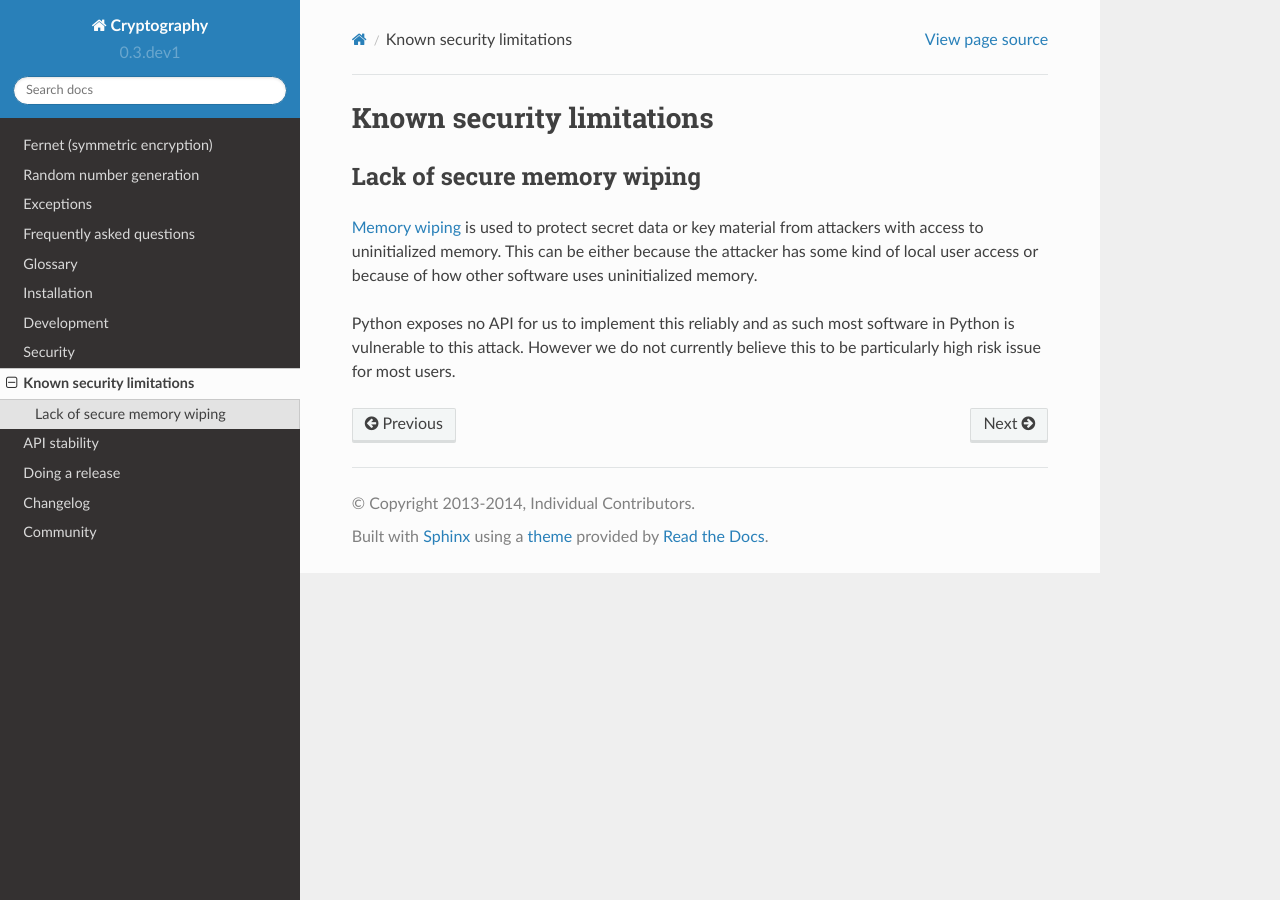
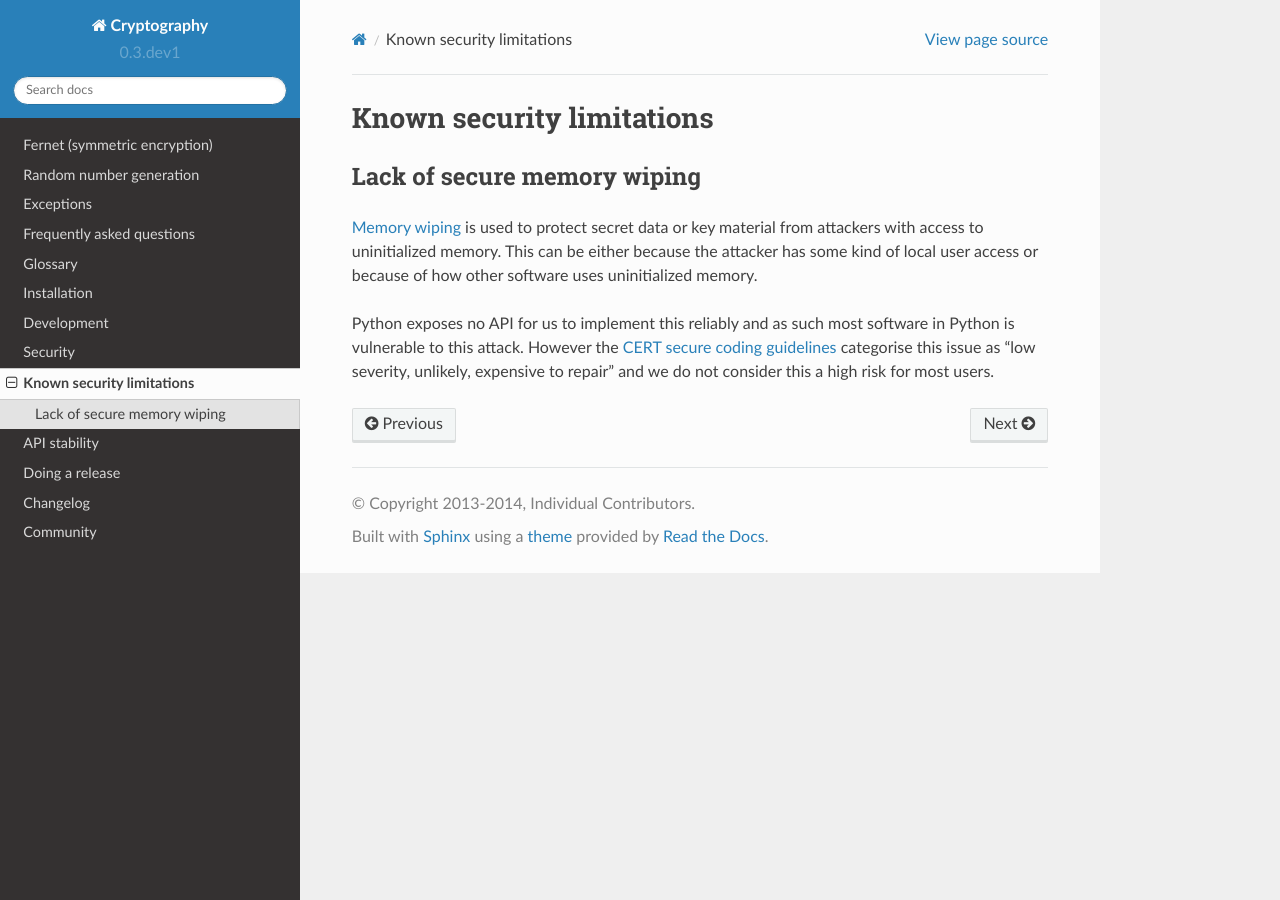
Before and after one commit to WebKing0121/cryptography, a Sphinx documentation site: the page built from docs/limitations.rst, in a window 1280 px wide. Built offline with Sphinx 7.4.7 and the Read the Docs theme 2.0.0, drawn with Linux system fonts in a browser that asks for light colours; pages that are not in the unit, such as notebooks, are missing from menus.

Commit message:
Add citation for being a low risk issue

```diff
--- a/docs/limitations.rst
+++ b/docs/limitations.rst
@@ -10,7 +10,10 @@ has some kind of local user access or because of how other software uses
 uninitialized memory.
 
 Python exposes no API for us to implement this reliably and as such most
-software in Python is vulnerable to this attack. However we do not currently
-believe this to be particularly high risk issue for most users.
+software in Python is vulnerable to this attack. However the
+`CERT secure coding guidelines`_ categorise this issue as "low severity,
+unlikely, expensive to repair" and we do not consider this a high risk for most
+users.
 
 .. _`Memory wiping`:  http://blogs.msdn.com/b/oldnewthing/archive/2013/05/29/10421912.aspx
+.. _`CERT secure coding guidelines`: https://www.securecoding.cert.org/confluence/display/seccode/MEM03-C.+Clear+sensitive+information+stored+in+reusable+resources
```
